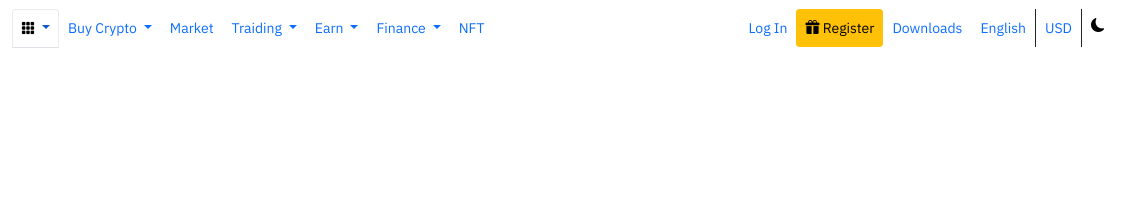
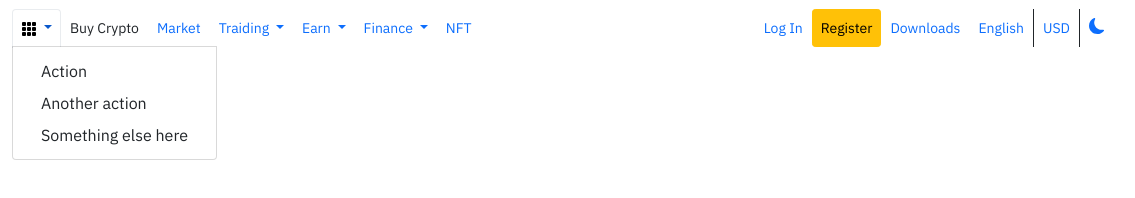
Before and after one commit to Congrak/Binance-Clone-by-Rodrigo-Celis, a plain HTML site: page templates/navbar.html in a window 1280 px wide. Both pictures are taken after a click on the button 180 px from the left and 28 px from the top of the page. Shown: the full height of the page, 145-1280 px from the left. Drawn offline with nearby package versions, Linux system fonts and the light colour scheme.

Commit message:
Init to dropdawn custom

```diff
--- a/templates/navbar.html
+++ b/templates/navbar.html
@@ -1,11 +1,14 @@
-<link href="https://cdn.jsdelivr.net/npm/bootstrap@5.1.3/dist/css/bootstrap.min.css" rel="stylesheet"
-    integrity="sha384-1BmE4kWBq78iYhFldvKuhfTAU6auU8tT94WrHftjDbrCEXSU1oBoqyl2QvZ6jIW3" crossorigin="anonymous">
-
-<link rel="stylesheet" href="https://cdn.jsdelivr.net/npm/bootstrap-icons@1.5.0/font/bootstrap-icons.css">
+<script src="https://cdn.jsdelivr.net/npm/bootstrap@5.0.2/dist/js/bootstrap.bundle.min.js"
+    integrity="sha384-MrcW6ZMFYlzcLA8Nl+NtUVF0sA7MsXsP1UyJoMp4YLEuNSfAP+JcXn/tWtIaxVXM"
+    crossorigin="anonymous"></script>
+<link href="https://cdn.jsdelivr.net/npm/bootstrap@5.0.2/dist/css/bootstrap.min.css" rel="stylesheet"
+    integrity="sha384-EVSTQN3/azprG1Anm3QDgpJLIm9Nao0Yz1ztcQTwFspd3yD65VohhpuuCOmLASjC" crossorigin="anonymous">
 
 <link rel="preconnect" href="https://fonts.googleapis.com">
 <link rel="preconnect" href="https://fonts.gstatic.com" crossorigin>
 <link href="https://fonts.googleapis.com/css2?family=IBM+Plex+Sans&display=swap" rel="stylesheet">
+
+<link rel="stylesheet" src="../templates/style.css" type="text/CSS">
 
 <nav class="navbar nav-tabs navbar-expand-lg bg-ligth m-0 p-0 border border-white"
     style="font-family: 'IBM Plex Sans', sans-serif; font-size: 14px; color:black;">
@@ -34,7 +37,7 @@
 
             <!--NavBar Firts Part-->
 
-            <div class="collapse navbar-collapse">
+            <div class="collapse navbar-collapse" id="nav">
 
                 <!--Grid-->
 
@@ -42,18 +45,20 @@
                     <li class="nav-item dropdown mx-8">
                         <a class="nav-link dropdown-toggle" href="#" role="button" data-bs-toggle="dropdown"
                             aria-expanded="false">
-                            <i class="bi bi-grid-3x3-gap-fill" style="color: black; width: 16px; height: 16px;"></i>
+                            <img src="../assets/grid-3x3-gap-fill.svg" alt="grid" fill="black;">
                         </a>
+                        <ul class="dropdown-menu row">
+                            <li><a class="dropdown-item col" href="#">Action</a></li>
+                            <li><a class="dropdown-item col" href="#">Another action</a></li>
+                            <li><a class="dropdown-item col" href="#">Something else here</a></li>
+                        </ul>
                     </li>
 
                     <!--Buy Crypto-->
 
-                    <li class="nav-item dropdown mx-8">
-                        <a class="nav-link dropdown-toggle" href="#" role="button" data-bs-toggle="dropdown"
-                            aria-expanded="false">
-                            Buy Crypto
-                        </a>
-                    </li>
+                    <button class="btn btn-ligth btn-sm mx-8">
+                        Buy Crypto
+                    </button>
 
                     <!--Market-->
 
@@ -97,7 +102,7 @@
 
             <!--NavBar Secod part-->
 
-            <div class="collapse navbar-collapse d-flex justify-content-end">
+            <div class="collapse navbar-collapse d-flex justify-content-end" id="navSecond">
                 <!--Log In-->
                 <ul class="navbar-nav ">
                     <li class="nav-item mx-8">
@@ -123,7 +128,7 @@
 
                     <!--Currency-->
 
-                    <li class="nav-item mx-8 border-start border-end border-dark w-1">
+                    <li class="nav-item mx-8 border-start border-end border-dark">
                         <a class="nav-link">USD</a>
                     </li>
 
@@ -131,7 +136,11 @@
 
                     <li class="nav-item mx-8">
                         <a class="nav-link">
-                            <i class="bi bi-moon-fill" style="color:black ;"></i>
+                            <svg xmlns="http://www.w3.org/2000/svg" width="16" height="16" fill="currentColor"
+                                class="bi bi-moon-fill" viewBox="0 0 16 16">
+                                <path
+                                    d="M6 .278a.768.768 0 0 1 .08.858 7.208 7.208 0 0 0-.878 3.46c0 4.021 3.278 7.277 7.318 7.277.527 0 1.04-.055 1.533-.16a.787.787 0 0 1 .81.316.733.733 0 0 1-.031.893A8.349 8.349 0 0 1 8.344 16C3.734 16 0 12.286 0 7.71 0 4.266 2.114 1.312 5.124.06A.752.752 0 0 1 6 .278z" />
+                            </svg>
                         </a>
                     </li>
                 </ul>
--- /dev/null
+++ b/templates/style.css
@@ -0,0 +1,3 @@
+nav {
+    background-color: black;
+}
```
Also changed, not shown: index.html (+16 -4 lines), assets/grid-3x3-gap-fill.svg (added).
